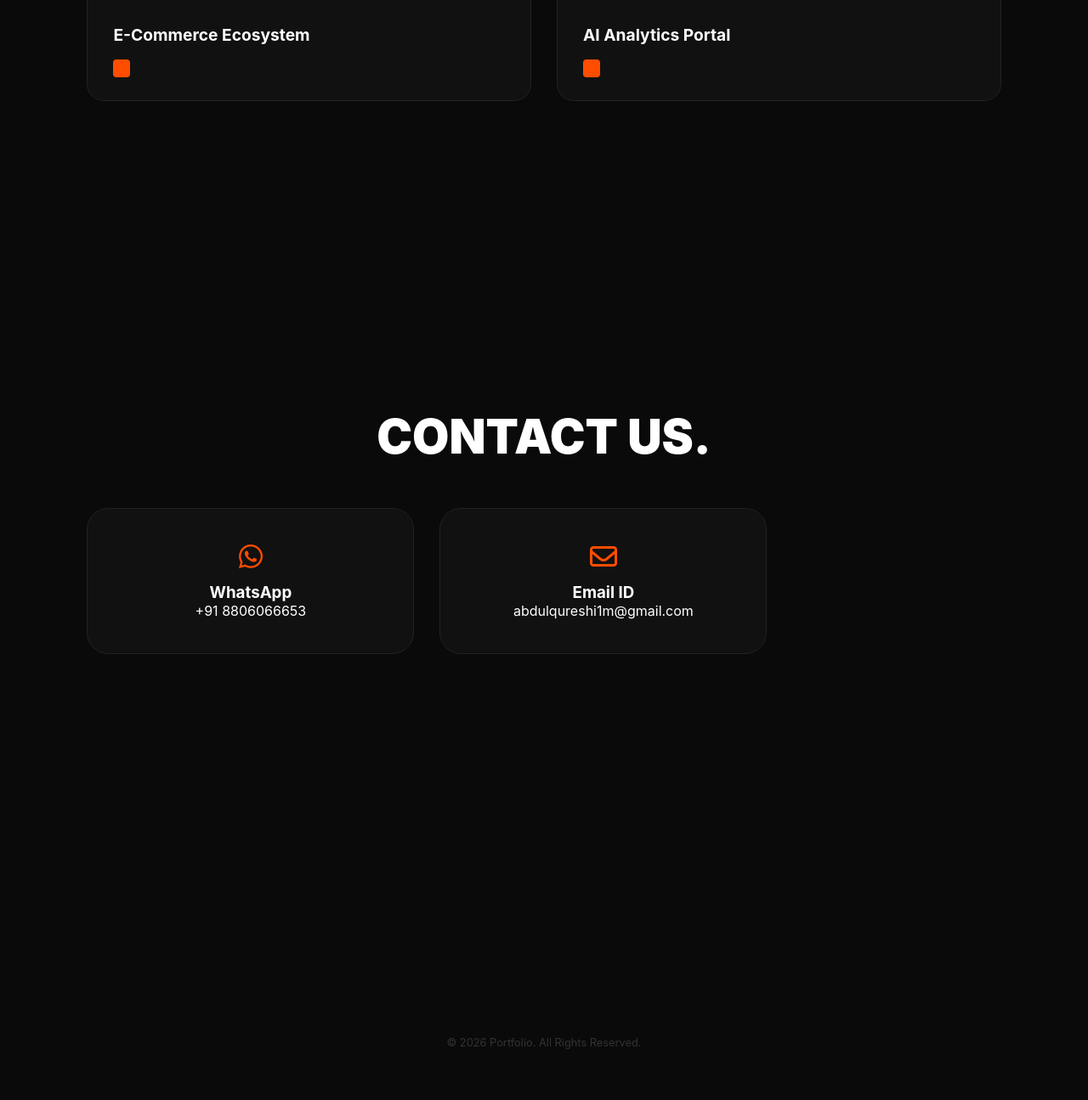
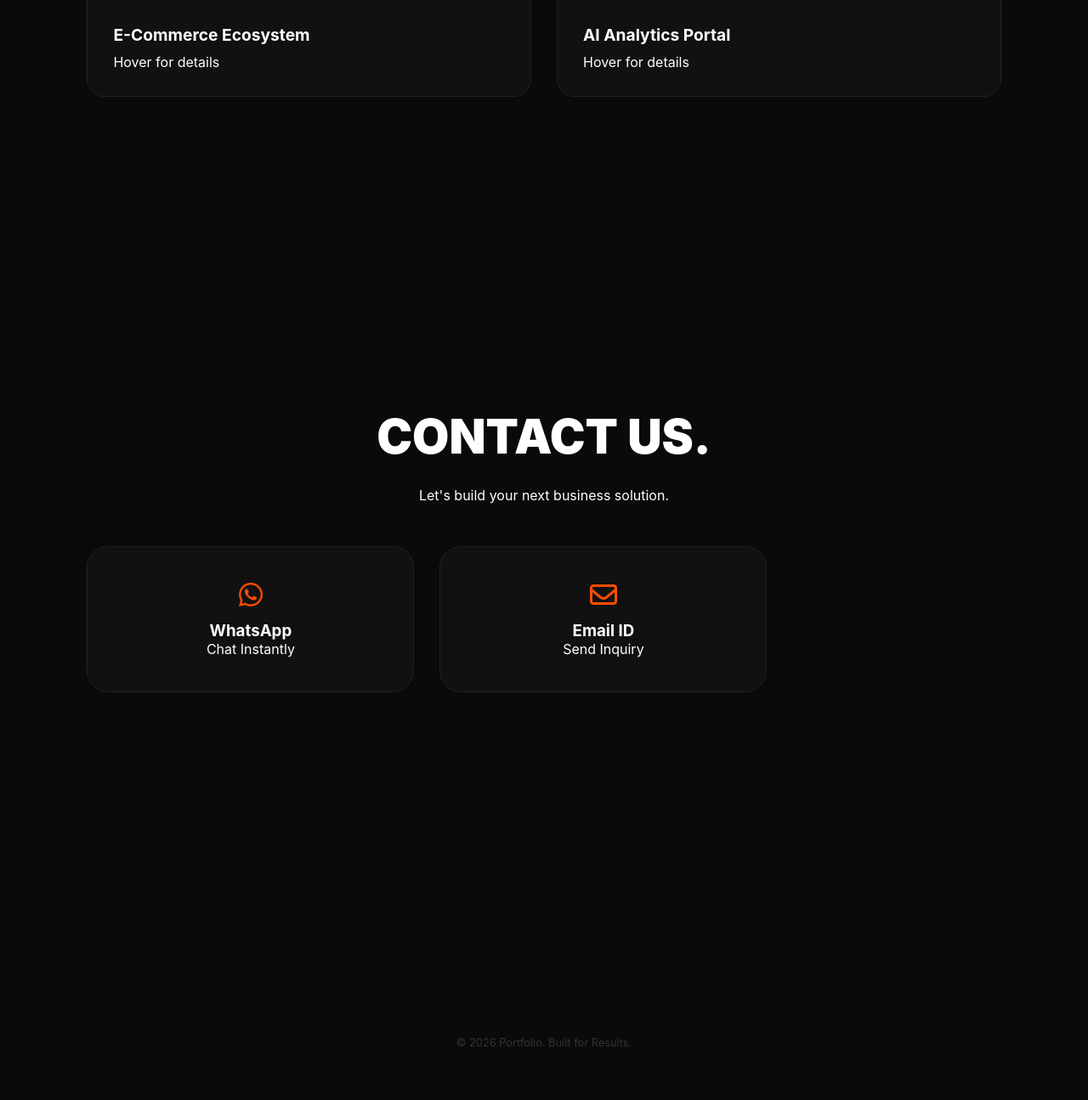
Before and after one commit to Abdulrehmanqureshi01/my-portfolio, a Flask app: page / in a window 1280 px wide. Shown: the part 2040-3335 px from the top of the page at 85% size. Run offline with Flask 3, Linux system fonts and the light colour scheme.

Commit message:
Update index.html

```diff
--- a/templates/index.html
+++ b/templates/index.html
@@ -4,6 +4,7 @@
     <meta charset="UTF-8">
     <meta name="viewport" content="width=device-width, initial-scale=1.0">
     <title>Professional Portfolio</title>
+    <link href="https://fonts.googleapis.com/css2?family=Playfair+Display:wght@700;900&family=Poppins:wght@300;400;600&display=swap" rel="stylesheet">
     <link rel="stylesheet" href="{{ url_for('static', filename='style.css') }}">
     <link rel="stylesheet" href="https://cdnjs.cloudflare.com/ajax/libs/font-awesome/6.0.0/css/all.min.css">
 </head>
@@ -23,11 +24,11 @@
 
     <section id="home" class="hero">
         <div class="hero-content">
-            <span class="badge">Open for Collaborations</span>
+            <span class="badge">Innovation & Impact</span>
             <h1>DRIVEN BY <span class="gradient-text">IMPACT.</span></h1>
-            <p>I transform complex technical challenges into mesmerizing, user-centric digital solutions.</p>
+            <p>I transform complex technical challenges into mesmerizing digital solutions.</p>
             <div class="hero-btns">
-                <a href="#works" class="btn-pill-primary">View My Works</a>
+                <a href="#works" class="btn-pill-primary">Explore My Projects</a>
             </div>
         </div>
     </section>
@@ -39,9 +40,9 @@
                 <h2 class="section-title">ABOUT US<span>.</span></h2>
                 <p class="headline">Innovating at the intersection of design and technology.</p>
                 <p class="body-text">
-                    I am a dedicated developer and strategist focused on building high-performance digital environments. My approach blends technical precision with creative problem-solving, ensuring that every line of code adds measurable value to the business.
+                    I am a dedicated developer focused on building high-performance digital environments. My approach blends technical precision with creative problem-solving, ensuring that every line of code adds measurable value to the business.
                     <br><br>
-                    From developing seamless Flask architectures to designing photorealistic brand assets, I thrive on creating experiences that aren't just functional, but memorable. I believe in continuous innovation and am currently pushing the boundaries of AI integration and modern web aesthetics to help clients dominate their digital space.
+                    From developing seamless Flask architectures to designing photorealistic brand assets, I help clients dominate their digital space.
                 </p>
             </div>
             <div class="image-side">
@@ -59,11 +60,18 @@
             <div class="work-card">
                 <div class="thumbnail">
                     <img src="{{ project.image }}" alt="{{ project.title }}">
+                    <div class="summary-overlay">
+                        <div class="summary-text">
+                            <h4>Case Study</h4>
+                            <p><strong>Challenge:</strong> {{ project.challenge }}</p>
+                            <p><strong>Solution:</strong> {{ project.solution }}</p>
+                            <p><strong>Benefit:</strong> {{ project.benefit }}</p>
+                        </div>
+                    </div>
                 </div>
                 <div class="card-info">
                     <h3>{{ project.title }}</h3>
-                    <p>{{ project.impact }}</p>
-                    <span class="status-badge">{{ project.status }}</span>
+                    <span class="hint-text">Hover for details</span>
                 </div>
             </div>
             {% endfor %}
@@ -72,22 +80,23 @@
 
     <section id="contact" class="section-container contact-center">
         <h2 class="section-title">CONTACT US<span>.</span></h2>
+        <p class="subtitle">Let's build your next business solution.</p>
         <div class="contact-cards">
             <a href="https://wa.me/918806066653" class="contact-card">
                 <i class="fa-brands fa-whatsapp"></i>
                 <h3>WhatsApp</h3>
-                <p>+91 8806066653</p>
+                <p>Chat Instantly</p>
             </a>
             <a href="mailto:abdulqureshi1m@gmail.com" class="contact-card">
                 <i class="fa-regular fa-envelope"></i>
                 <h3>Email ID</h3>
-                <p>abdulqureshi1m@gmail.com</p>
+                <p>Send Inquiry</p>
             </a>
         </div>
     </section>
 
     <footer>
-        <p>&copy; 2026 Portfolio. All Rights Reserved.</p>
+        <p>&copy; 2026 Portfolio. Built for Results.</p>
     </footer>
 
 </body>
```
